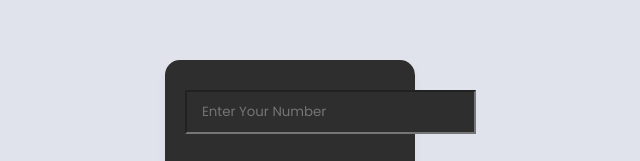
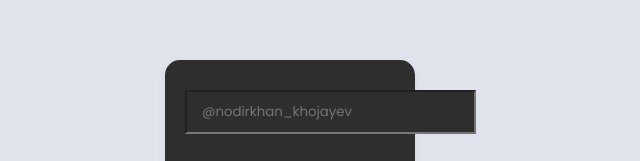
Before and after one commit to nodirkhankhojayev/calculator, a plain HTML site: page index.html in a window 1280 px wide. Shown: the part 140-301 px from the top of the page, 350-990 px from the left. Drawn offline with Linux system fonts and the light colour scheme.

Commit message:
added name my

```diff
--- a/index.html
+++ b/index.html
@@ -8,7 +8,7 @@
 </head>
 <body>
     <div class="container">
-        <input onclick="text" type="text" class="display" placeholder="Enter Your Number">
+        <input onclick="text" type="text" class="display" placeholder="@nodirkhan_khojayev">
         <div class="buttons">
             <button class="operator" data-value="AC">AC</button>
             <button class="operator" data-value="DEL">DEL</button>
```
